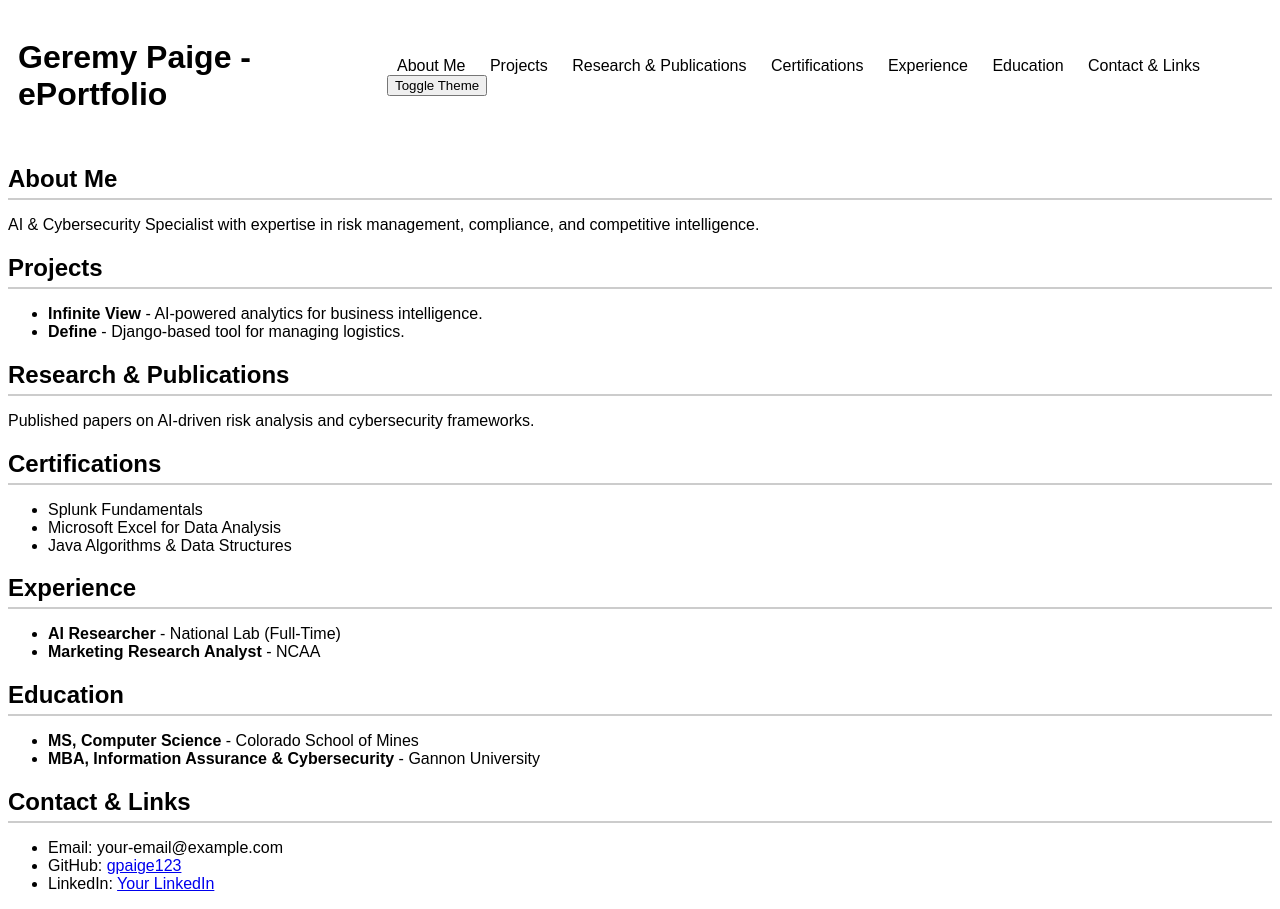
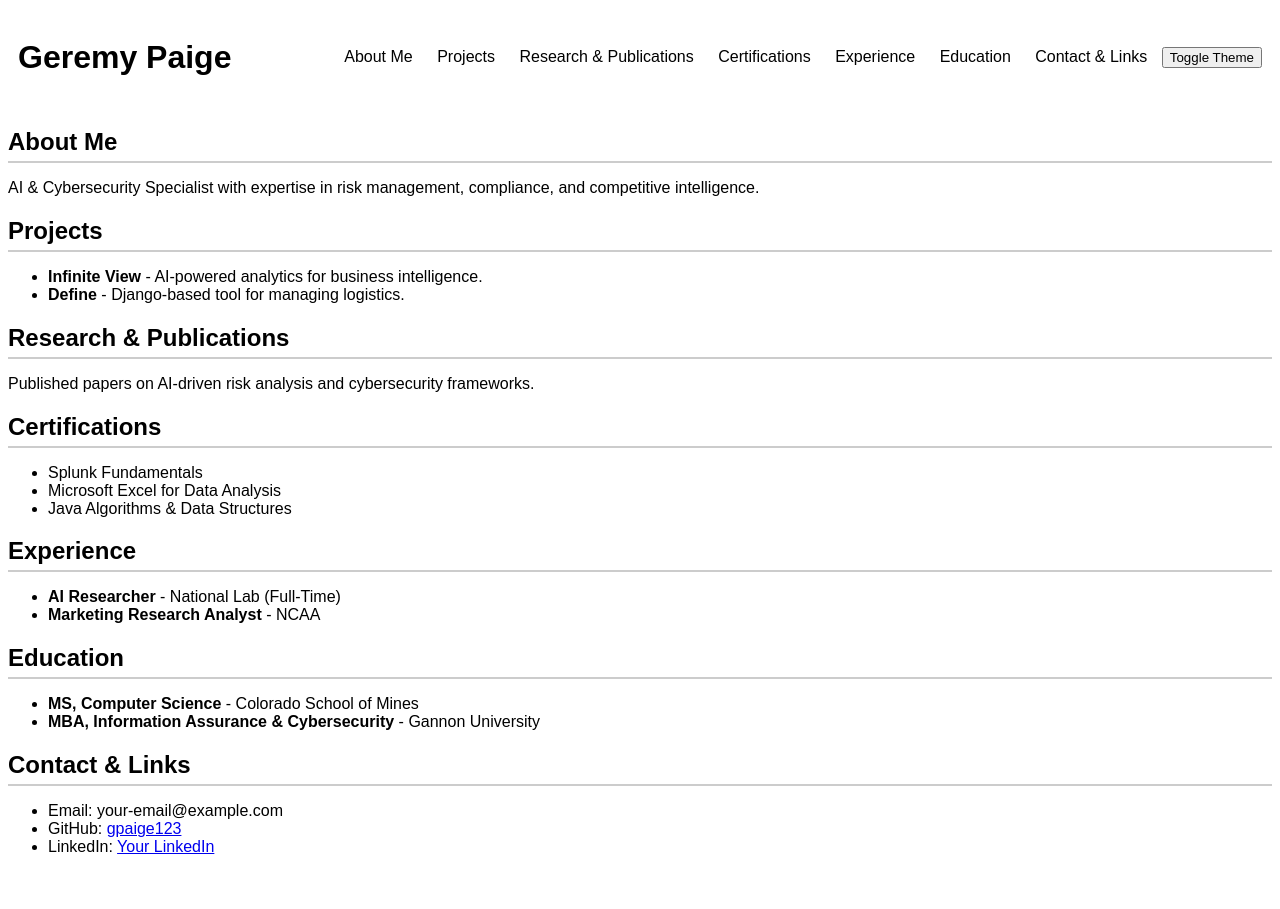
Before and after one commit to gpaige123/eportfolio, a Jekyll site: the page built from index.markdown, in a window 1280 px wide. Built offline with Jekyll 4.4.1, drawn with Linux system fonts in a browser that asks for light colours; part of the change alters nothing that is shown.

Commit message:
Update _config.yml

```diff
--- a/_config.yml
+++ b/_config.yml
@@ -1,13 +1,13 @@
-title: Geremy Paige - ePortfolio
-email: your-email@example.com
+title: Geremy Paige
+email: geremypaige123@gmail.com
 description: >-
-  Welcome to my ePortfolio! This site showcases my projects, skills, and experience.
+   AI & Cybersecurity Specialist with expertise in risk management, compliance, and competitive intelligence.
 
 baseurl: "" # Update to match the repository name
 url: "https://gpaige123.github.io" # Base GitHub Pages URL
 
-twitter_username: gpaige123
-github_username:  gpaige123
+
+github:  gpaige123
 
 # Build settings
 theme: minima
```
